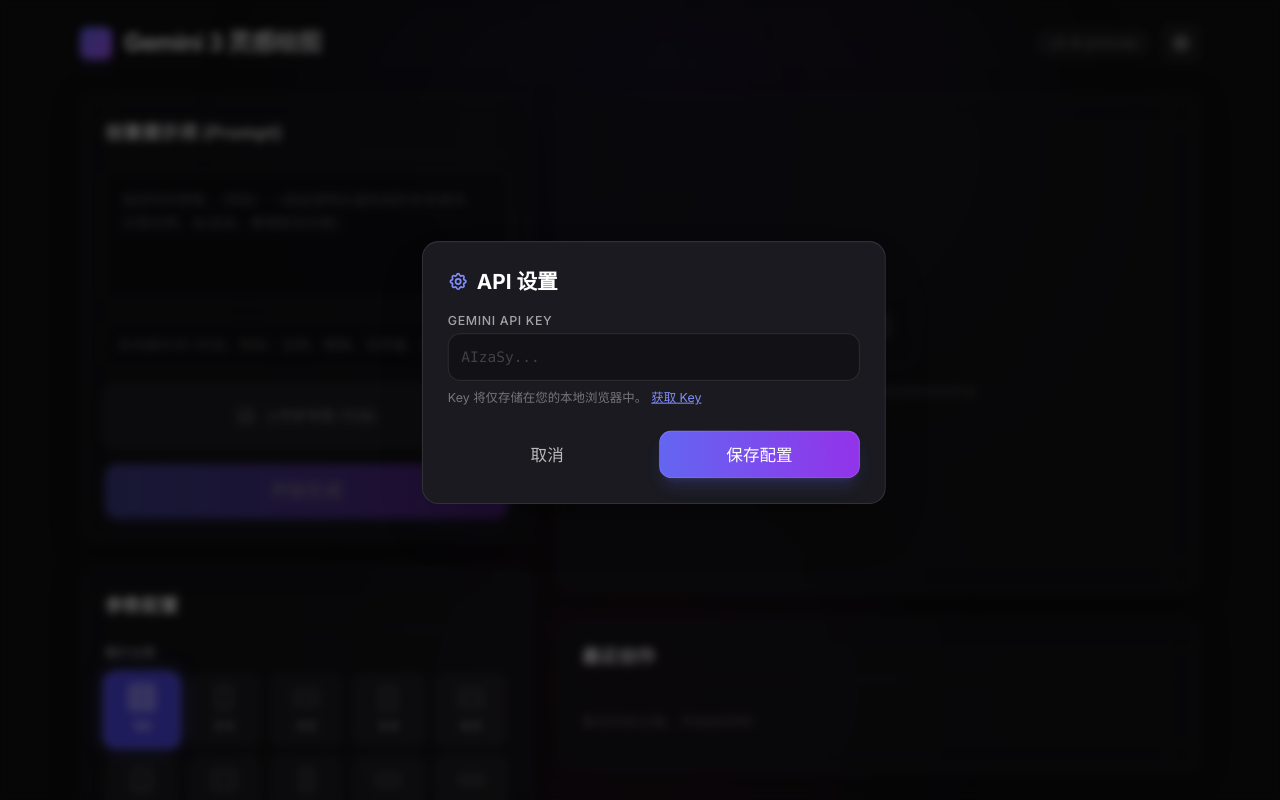
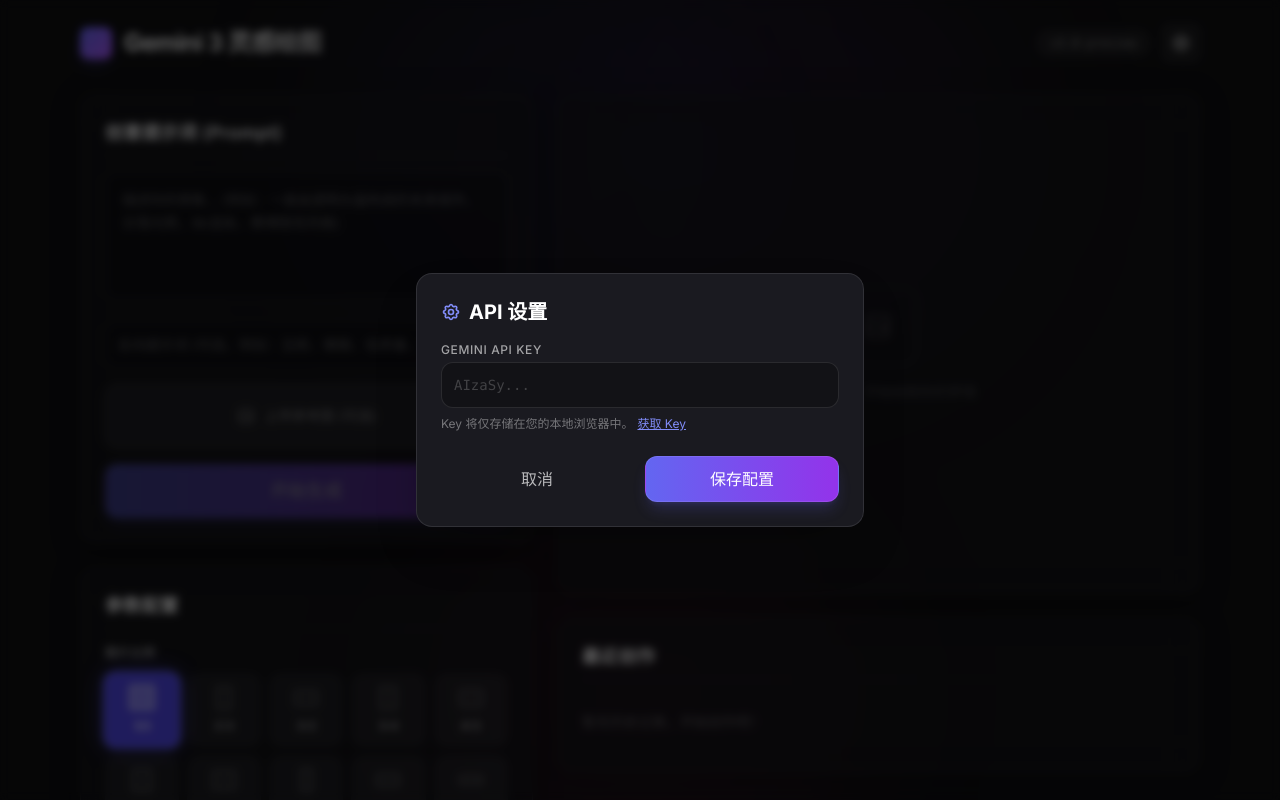
Before and after one commit to camerarts/shengtu, a React (Vite) app: page / in a window 1280 px wide. Both pictures are taken after a click on the button "设置 API Key". Shown: the top 800 px of the page. Built offline with nearby package versions, Linux system fonts and the light colour scheme.

Commit message:
fix(settings): Remove animate-blob from modal
The `animate-blob` class was causing the settings modal to animate on every render, which was unintended. This commit removes the class to ensure the modal appears statically.

```diff
--- a/components/SettingsModal.tsx
+++ b/components/SettingsModal.tsx
@@ -28,7 +28,7 @@
       />
 
       {/* Modal Content */}
-      <div className="relative w-full max-w-md bg-[#1a1a20] border border-white/10 rounded-2xl shadow-2xl overflow-hidden animate-blob">
+      <div className="relative w-full max-w-md bg-[#1a1a20] border border-white/10 rounded-2xl shadow-2xl overflow-hidden">
         <div className="p-6">
           <h2 className="text-xl font-bold text-white mb-4 flex items-center gap-2">
             <svg className="w-5 h-5 text-indigo-400" fill="none" viewBox="0 0 24 24" stroke="currentColor">
```
